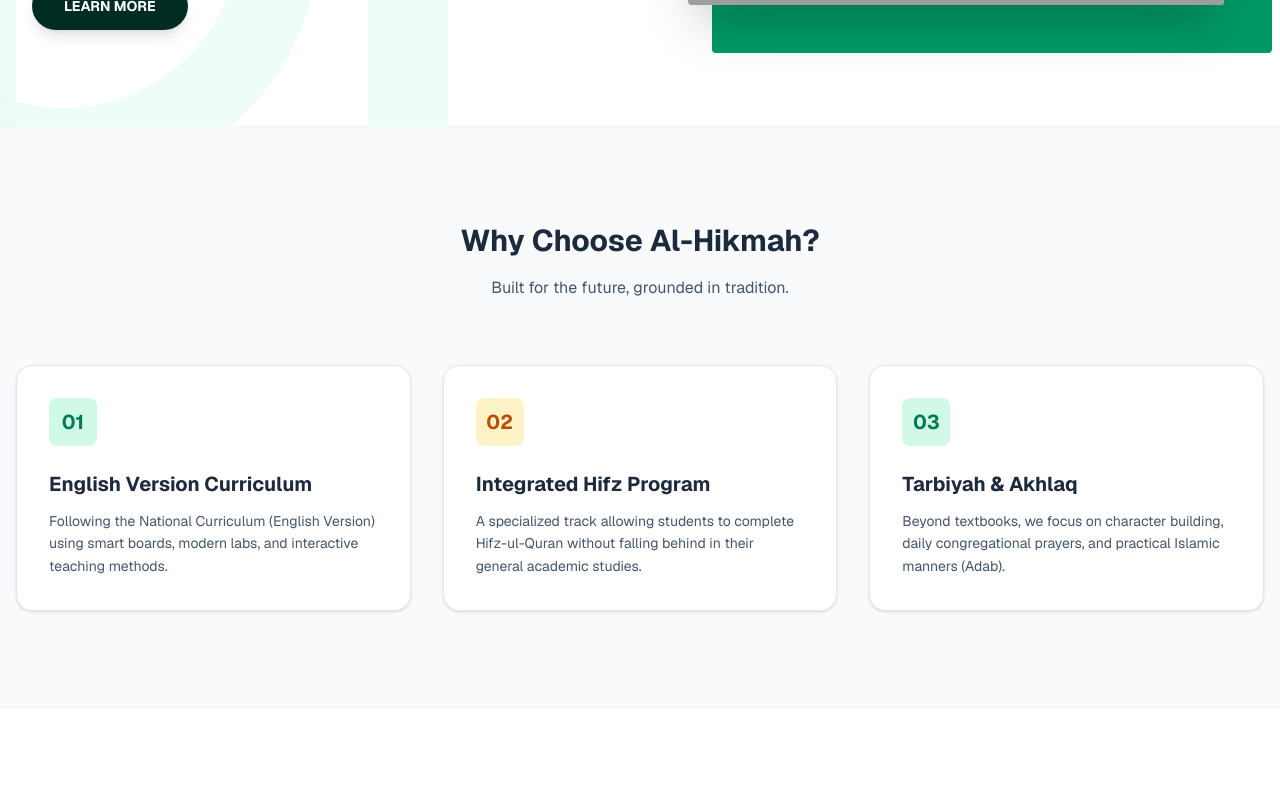
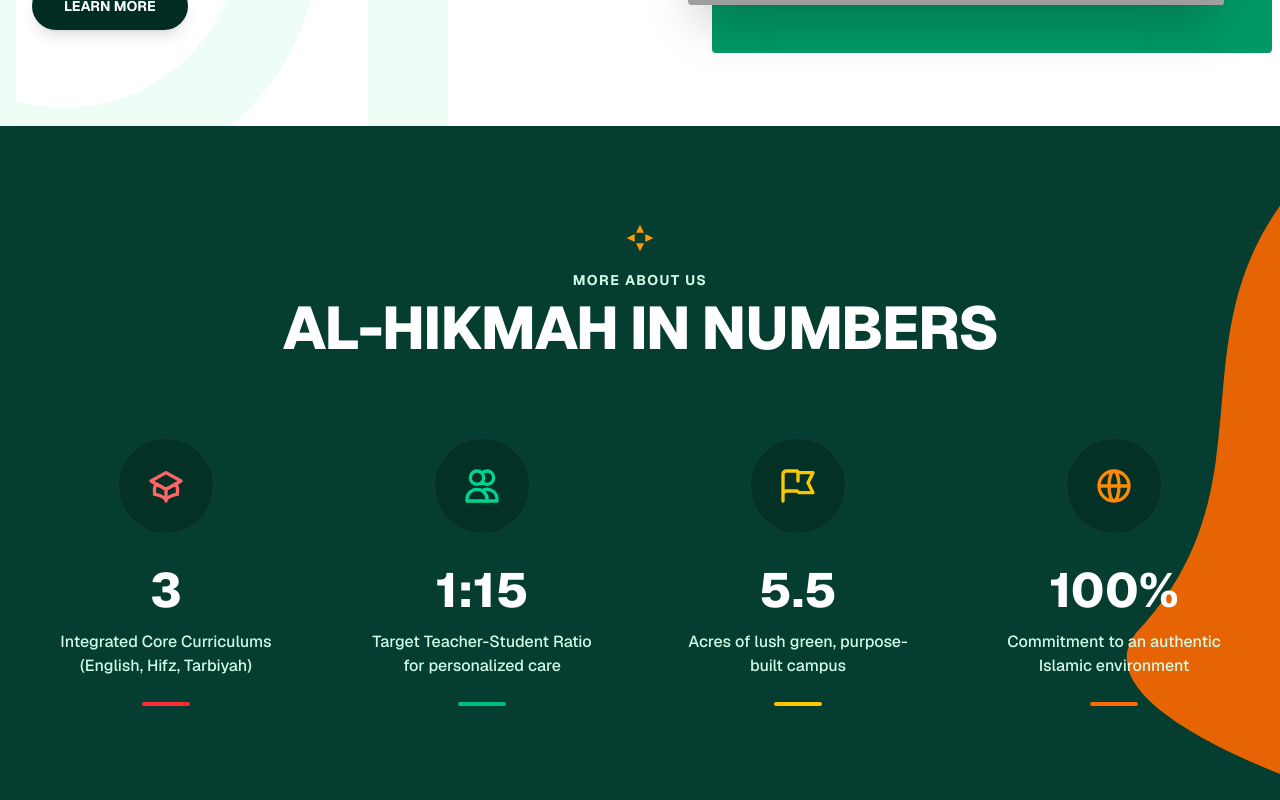
Before and after one commit to masumakhond/islamic-school, a Next.js app: page / in a window 1280 px wide. Shown: the part 2080-2880 px from the top of the page. Built offline with nearby package versions, Linux system fonts and the light colour scheme; grey boxes are pictures that could not be loaded.

Commit message:
More about us

```diff
--- a/app/page.tsx
+++ b/app/page.tsx
@@ -104,35 +104,29 @@ export default async function HomePage() {
         </div>
       </section>
 
-      {/* --- UPGRADED SECTION: PHILOSOPHY & SEO TEXT --- */}
+      {/* PHILOSOPHY & SEO TEXT */}
       <section className="relative py-24 px-4 bg-white overflow-hidden">
-        {/* Ambient background glows */}
         <div className="absolute top-1/2 left-0 -translate-y-1/2 -translate-x-1/3 w-[500px] h-[500px] bg-emerald-100/40 rounded-full blur-[120px] pointer-events-none"></div>
         <div className="absolute top-1/2 right-0 -translate-y-1/2 translate-x-1/3 w-[500px] h-[500px] bg-amber-100/30 rounded-full blur-[120px] pointer-events-none"></div>
 
         <div className="relative max-w-5xl mx-auto">
-          {/* Elevated Floating Card */}
           <div className="bg-white/80 backdrop-blur-xl rounded-[2.5rem] shadow-[0_8px_30px_rgb(0,0,0,0.04)] border border-slate-100 p-8 sm:p-16 text-center transition hover:shadow-[0_8px_40px_rgb(0,0,0,0.08)]">
 
-            {/* Open Book Icon */}
             <div className="mx-auto w-16 h-16 bg-emerald-50 text-emerald-600 rounded-2xl flex items-center justify-center mb-8 rotate-3 shadow-sm border border-emerald-100">
               <svg className="w-8 h-8 -rotate-3" fill="none" stroke="currentColor" viewBox="0 0 24 24">
                 <path strokeLinecap="round" strokeLinejoin="round" strokeWidth="2" d="M12 6.253v13m0-13C10.832 5.477 9.246 5 7.5 5S4.168 5.477 3 6.253v13C4.168 18.477 5.754 18 7.5 18s3.332.477 4.5 1.253m0-13C13.168 5.477 14.754 5 16.5 5c1.747 0 3.332.477 4.5 1.253v13C19.832 18.477 18.247 18 16.5 18c-1.746 0-3.332.477-4.5 1.253"/>
               </svg>
             </div>
 
-            {/* Main Heading with colored highlights */}
             <h2 className="text-4xl md:text-5xl font-extrabold text-slate-800 mb-8 tracking-tight">
               Balancing <span className="text-emerald-700">Deen</span> and <span className="text-amber-500">Duniya</span>
             </h2>
 
-            {/* Typography and Divider */}
             <div className="max-w-3xl mx-auto">
               <p className="text-xl md:text-2xl text-slate-700 leading-relaxed font-medium mb-8">
                 At Al-Hikmah Academy, we understand the aspirations of modern Bangladeshi parents. You want your child to excel globally in science, technology, and literature, while remaining deeply rooted in Islamic morals and Sunnah.
               </p>
 
-              {/* Elegant Dot & Line Divider */}
               <div className="flex items-center justify-center gap-4 mb-8 opacity-70">
                 <div className="w-16 h-0.5 bg-gradient-to-r from-transparent to-emerald-300"></div>
                 <div className="w-2.5 h-2.5 rounded-full bg-amber-400"></div>
@@ -143,7 +137,6 @@ export default async function HomePage() {
                 Our upcoming campus is designed to provide a world-class educational environment, ensuring our students become the ethical leaders, scientists, and scholars of tomorrow.
               </p>
             </div>
-
           </div>
         </div>
       </section>
@@ -151,7 +144,6 @@ export default async function HomePage() {
       {/* CAMPUS FACILITIES SECTION */}
       <section className="relative bg-white py-24 overflow-hidden border-t border-slate-100">
 
-        {/* Abstract Light Green Background Shapes */}
         <div className="absolute top-0 left-0 w-full lg:w-1/2 h-full overflow-hidden pointer-events-none z-0">
           <div className="absolute -left-[30%] -top-[10%] w-[80%] h-[120%] rounded-full border-[80px] border-emerald-50/80"></div>
           <div className="absolute -left-[10%] top-[20%] w-[80%] h-[120%] rounded-full border-[80px] border-emerald-50/80"></div>
@@ -160,7 +152,6 @@ export default async function HomePage() {
         <div className="relative z-10 max-w-7xl mx-auto px-4 sm:px-6 lg:px-8">
           <div className="grid lg:grid-cols-2 gap-16 lg:gap-24 items-center">
 
-            {/* Left Content Column */}
             <div className="order-2 lg:order-1">
               <div className="w-12 h-1 bg-red-500 mb-6"></div>
               <h3 className="text-sm font-bold uppercase tracking-widest text-slate-600 mb-2">Come and See</h3>
@@ -176,21 +167,16 @@ export default async function HomePage() {
               </Link>
             </div>
 
-            {/* Right Image Column */}
             <div className="order-1 lg:order-2 relative mt-8 lg:mt-0 pr-6 pb-6">
-              {/* The Offset Green Block */}
               <div className="absolute top-6 left-6 w-full h-full bg-emerald-600 z-0 rounded-sm"></div>
 
-              {/* The Main Image Container */}
               <div className="relative z-10 w-full aspect-[4/3] shadow-2xl overflow-hidden rounded-sm bg-slate-200">
-                {/* Placeholder Image using Unsplash */}
                 <img
                   src="https://images.unsplash.com/photo-1580582932707-520aed937b7b?q=80&w=1600&auto=format&fit=crop"
                   alt="Al-Hikmah Campus Facilities"
                   className="w-full h-full object-cover"
                 />
 
-                {/* Floating 'Book a Tour' Button */}
                 <div className="absolute bottom-6 left-6">
                   <Link href="/book-tour" className="inline-flex items-center gap-2 bg-amber-400 text-emerald-950 px-6 py-3.5 rounded-full font-bold text-sm hover:bg-amber-300 transition shadow-lg group">
                     BOOK A TOUR
@@ -206,30 +192,96 @@ export default async function HomePage() {
         </div>
       </section>
 
-      {/* WHY CHOOSE US (USPs) */}
-      <section className="py-24 bg-slate-50 px-4 border-t border-slate-100">
-        <div className="max-w-7xl mx-auto">
-          <div className="text-center mb-16">
-            <h2 className="text-3xl font-bold text-slate-800">Why Choose Al-Hikmah?</h2>
-            <p className="mt-4 text-slate-600">Built for the future, grounded in tradition.</p>
+      {/* --- NEW SECTION: IN NUMBERS --- */}
+      <section className="relative bg-[#053e30] py-24 overflow-hidden">
+
+        {/* Abstract Orange Graphics on Right */}
+        <div className="absolute top-0 right-0 h-full w-48 md:w-80 pointer-events-none translate-x-1/4">
+          <svg className="w-full h-full text-orange-500 opacity-90" viewBox="0 0 100 400" preserveAspectRatio="none" fill="currentColor">
+            <path d="M100 0 C 30 100, 80 200, 30 300 C 10 350, 100 400, 100 400 Z" />
+          </svg>
+        </div>
+
+        <div className="relative z-10 max-w-7xl mx-auto px-4 sm:px-6 lg:px-8">
+
+          {/* Section Header */}
+          <div className="text-center mb-20">
+            {/* Small abstract top icon */}
+            <div className="flex justify-center mb-4">
+              <svg className="w-8 h-8 text-amber-500" viewBox="0 0 24 24" fill="currentColor">
+                <path d="M12 2L15 8H9L12 2Z" />
+                <path d="M22 12L16 9V15L22 12Z" />
+                <path d="M12 22L9 16H15L12 22Z" />
+                <path d="M2 12L8 15V9L2 12Z" />
+              </svg>
+            </div>
+            <h3 className="text-sm font-bold uppercase tracking-widest text-emerald-100 mb-2">More About Us</h3>
+            <h2 className="text-4xl md:text-5xl lg:text-6xl font-extrabold text-white tracking-tight uppercase">
+              Al-Hikmah In Numbers
+            </h2>
           </div>
 
-          <div className="grid md:grid-cols-3 gap-8">
-            <div className="bg-white p-8 rounded-2xl shadow-sm border border-slate-200">
-              <div className="w-12 h-12 bg-emerald-100 text-emerald-700 rounded-lg flex items-center justify-center mb-6 text-xl font-bold">01</div>
-              <h3 className="text-xl font-bold mb-3 text-slate-800">English Version Curriculum</h3>
-              <p className="text-slate-600 text-sm leading-relaxed">Following the National Curriculum (English Version) using smart boards, modern labs, and interactive teaching methods.</p>
+          {/* Stats Grid */}
+          <div className="grid grid-cols-1 sm:grid-cols-2 lg:grid-cols-4 gap-12 text-center">
+
+            {/* Stat 1 */}
+            <div className="flex flex-col items-center">
+              <div className="w-24 h-24 rounded-full bg-black/20 flex items-center justify-center mb-8 border border-white/5">
+                <svg className="w-10 h-10 text-red-400" fill="none" stroke="currentColor" viewBox="0 0 24 24">
+                  <path strokeLinecap="round" strokeLinejoin="round" strokeWidth="2" d="M12 14l9-5-9-5-9 5 9 5z" />
+                  <path strokeLinecap="round" strokeLinejoin="round" strokeWidth="2" d="M12 14l6.16-3.422a12.083 12.083 0 01.665 6.479A11.952 11.952 0 0012 20.055a11.952 11.952 0 00-6.824-2.998 12.078 12.078 0 01.665-6.479L12 14z" />
+                  <path strokeLinecap="round" strokeLinejoin="round" strokeWidth="2" d="M12 14v7" />
+                </svg>
+              </div>
+              <div className="text-5xl font-extrabold text-white mb-4">3</div>
+              <p className="text-emerald-100 text-sm md:text-base font-medium mb-6 px-4">
+                Integrated Core Curriculums<br/>(English, Hifz, Tarbiyah)
+              </p>
+              <div className="w-12 h-1 bg-red-500 rounded-full"></div>
             </div>
-            <div className="bg-white p-8 rounded-2xl shadow-sm border border-slate-200">
-              <div className="w-12 h-12 bg-amber-100 text-amber-700 rounded-lg flex items-center justify-center mb-6 text-xl font-bold">02</div>
-              <h3 className="text-xl font-bold mb-3 text-slate-800">Integrated Hifz Program</h3>
-              <p className="text-slate-600 text-sm leading-relaxed">A specialized track allowing students to complete Hifz-ul-Quran without falling behind in their general academic studies.</p>
+
+            {/* Stat 2 */}
+            <div className="flex flex-col items-center">
+              <div className="w-24 h-24 rounded-full bg-black/20 flex items-center justify-center mb-8 border border-white/5">
+                <svg className="w-10 h-10 text-emerald-400" fill="none" stroke="currentColor" viewBox="0 0 24 24">
+                  <path strokeLinecap="round" strokeLinejoin="round" strokeWidth="2" d="M12 4.354a4 4 0 110 5.292M15 21H3v-1a6 6 0 0112 0v1zm0 0h6v-1a6 6 0 00-9-5.197M13 7a4 4 0 11-8 0 4 4 0 018 0z" />
+                </svg>
+              </div>
+              <div className="text-5xl font-extrabold text-white mb-4">1:15</div>
+              <p className="text-emerald-100 text-sm md:text-base font-medium mb-6 px-4">
+                Target Teacher-Student Ratio for personalized care
+              </p>
+              <div className="w-12 h-1 bg-emerald-500 rounded-full"></div>
             </div>
-            <div className="bg-white p-8 rounded-2xl shadow-sm border border-slate-200">
-              <div className="w-12 h-12 bg-emerald-100 text-emerald-700 rounded-lg flex items-center justify-center mb-6 text-xl font-bold">03</div>
-              <h3 className="text-xl font-bold mb-3 text-slate-800">Tarbiyah & Akhlaq</h3>
-              <p className="text-slate-600 text-sm leading-relaxed">Beyond textbooks, we focus on character building, daily congregational prayers, and practical Islamic manners (Adab).</p>
+
+            {/* Stat 3 */}
+            <div className="flex flex-col items-center">
+              <div className="w-24 h-24 rounded-full bg-black/20 flex items-center justify-center mb-8 border border-white/5">
+                <svg className="w-10 h-10 text-yellow-400" fill="none" stroke="currentColor" viewBox="0 0 24 24">
+                  <path strokeLinecap="round" strokeLinejoin="round" strokeWidth="2" d="M3 21v-4m0 0V5a2 2 0 012-2h6.5l1 1H21l-3 6 3 6h-8.5l-1-1H5a2 2 0 00-2 2zm9-13.5V9" />
+                </svg>
+              </div>
+              <div className="text-5xl font-extrabold text-white mb-4">5.5</div>
+              <p className="text-emerald-100 text-sm md:text-base font-medium mb-6 px-4">
+                Acres of lush green, purpose-built campus
+              </p>
+              <div className="w-12 h-1 bg-yellow-400 rounded-full"></div>
             </div>
+
+            {/* Stat 4 */}
+            <div className="flex flex-col items-center">
+              <div className="w-24 h-24 rounded-full bg-black/20 flex items-center justify-center mb-8 border border-white/5">
+                <svg className="w-10 h-10 text-orange-400" fill="none" stroke="currentColor" viewBox="0 0 24 24">
+                  <path strokeLinecap="round" strokeLinejoin="round" strokeWidth="2" d="M21 12a9 9 0 01-9 9m9-9a9 9 0 00-9-9m9 9H3m9 9a9 9 0 01-9-9m9 9c1.657 0 3-4.03 3-9s-1.343-9-3-9m0 18c-1.657 0-3-4.03-3-9s1.343-9 3-9m-9 9a9 9 0 019-9" />
+                </svg>
+              </div>
+              <div className="text-5xl font-extrabold text-white mb-4">100%</div>
+              <p className="text-emerald-100 text-sm md:text-base font-medium mb-6 px-4">
+                Commitment to an authentic Islamic environment
+              </p>
+              <div className="w-12 h-1 bg-orange-500 rounded-full"></div>
+            </div>
+
           </div>
         </div>
       </section>
```
